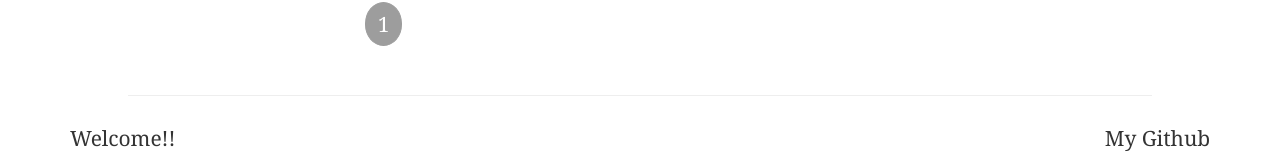
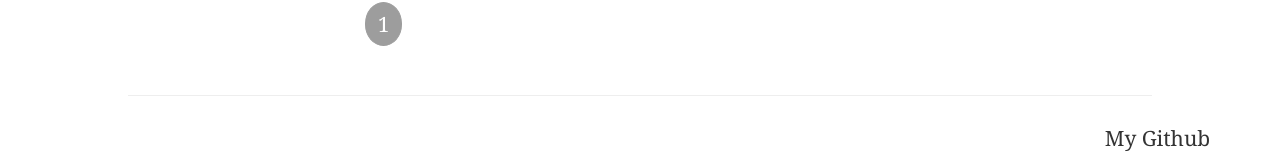
Before and after one commit to kaia-HSU/kaia-HSU.github.io, a Jekyll site: the page built from index.html, in a window 1280 px wide and 900 px high, scrolled down 862 px. Shown: the part 740-897 px from the top of the window. Built offline with Jekyll 4.4.1, drawn with Linux system fonts in a browser that asks for light colours; the list of posts is cut into pages by our own code; comment, search, counter and statistics services are not loaded.

Commit message:
Update footer.html

```diff
--- a/_includes/footer.html
+++ b/_includes/footer.html
@@ -4,10 +4,10 @@
     <div class="container">
         <div class="row">
             <div class="col-xs-12 col-sm-6 col-md-6 col-lg-6">
-                <div class="copyright">
-                    <!-- © 2017, {{ site.data.global.title }}, All rights reserved -->
+             <!--    <div class="copyright">
+                    © 2017, {{ site.data.global.title }}, All rights reserved
                     Welcome!!
-                </div>
+                </div> -->
             </div>
             <div class="col-xs-12 col-sm-6 col-md-6 col-lg-6">
                 <div class="design">
```
